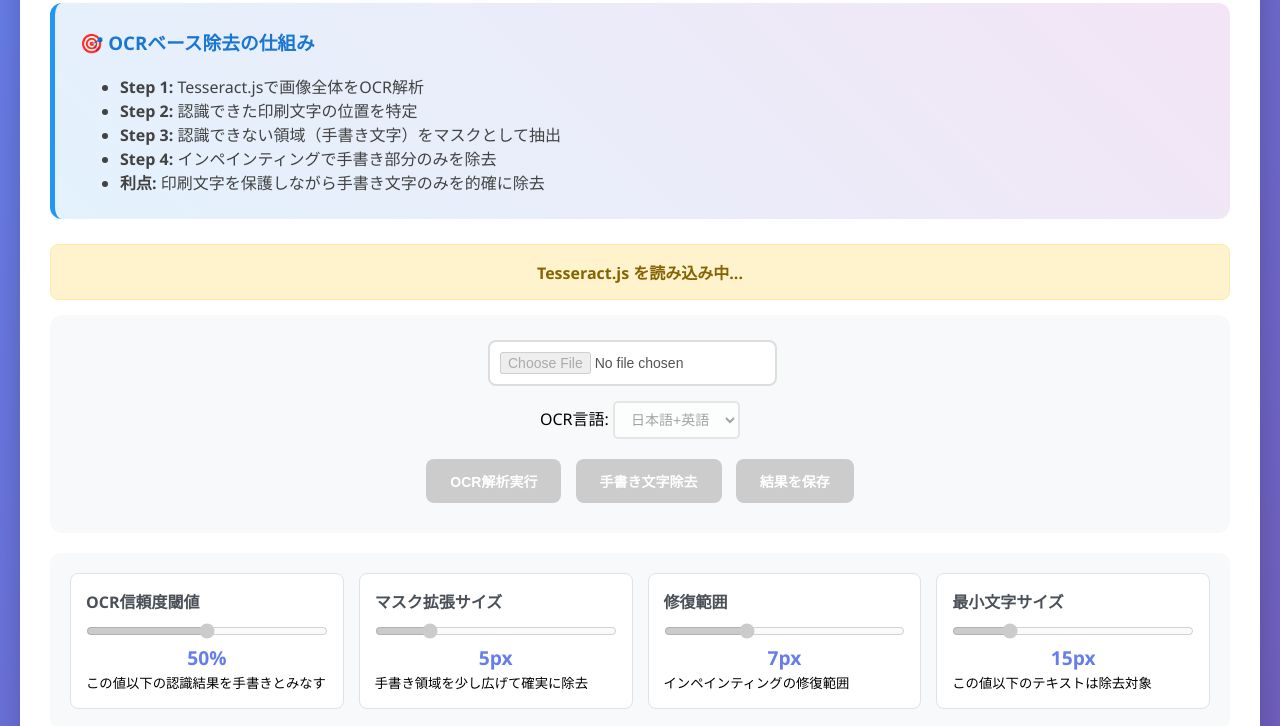
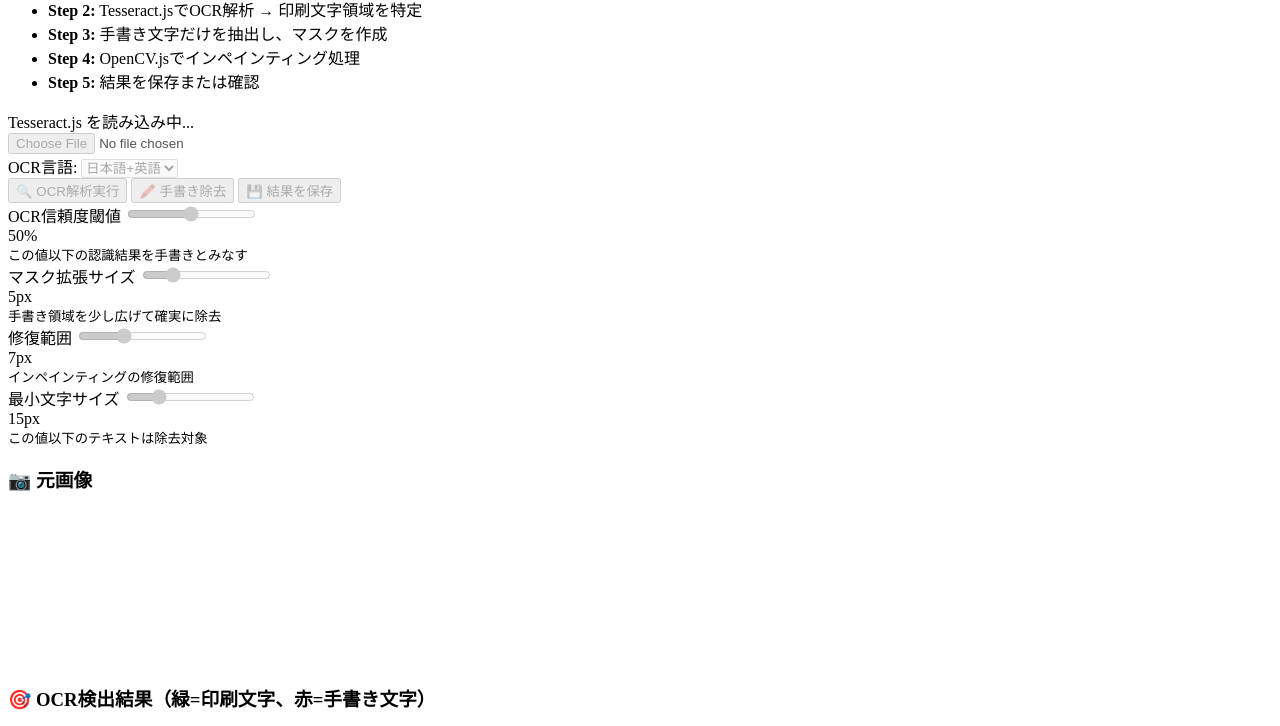
Before and after one commit to tanakaakiosab/handwriting-removal-demo, a plain HTML site: page index.html in a window 1280 px wide. Shown: the part 162-888 px from the top of the page. Drawn offline with Linux system fonts and the light colour scheme; a script that the page names is missing.

Commit message:
Update index.html

```diff
--- a/index.html
+++ b/index.html
@@ -2,246 +2,28 @@
 <html lang="ja">
 <head>
   <meta charset="utf-8" />
-  <title>OCR連携手書き文字除去デモ</title>
+  <title>OCR連携手書き文字除去アプリ</title>
   <style>
-    body {
-      font-family: 'Segoe UI', Tahoma, Geneva, Verdana, sans-serif;
-      padding: 20px;
-      background: linear-gradient(135deg, #667eea 0%, #764ba2 100%);
-      min-height: 100vh;
-      margin: 0;
-    }
-    .container {
-      background: white;
-      padding: 30px;
-      border-radius: 15px;
-      box-shadow: 0 10px 30px rgba(0,0,0,0.2);
-      max-width: 1400px;
-      margin: 0 auto;
-    }
-    h1 {
-      color: #333;
-      text-align: center;
-      margin-bottom: 30px;
-      font-size: 2.5em;
-      background: linear-gradient(45deg, #667eea, #764ba2);
-      -webkit-background-clip: text;
-      -webkit-text-fill-color: transparent;
-    }
-    .method-info {
-      background: linear-gradient(45deg, #e3f2fd, #f3e5f5);
-      padding: 25px;
-      border-radius: 12px;
-      margin-bottom: 25px;
-      border-left: 5px solid #2196f3;
-    }
-    .method-info h3 {
-      margin-top: 0;
-      color: #1976d2;
-      display: flex;
-      align-items: center;
-      gap: 10px;
-    }
-    .method-info ul {
-      margin-bottom: 0;
-      color: #424242;
-    }
-    .progress-section {
-      background: #f8f9fa;
-      padding: 20px;
-      border-radius: 10px;
-      margin: 20px 0;
-    }
-    .progress-bar {
-      width: 100%;
-      height: 20px;
-      background: #e9ecef;
-      border-radius: 10px;
-      overflow: hidden;
-      margin: 10px 0;
-    }
-    .progress-fill {
-      height: 100%;
-      background: linear-gradient(45deg, #667eea, #764ba2);
-      width: 0%;
-      transition: width 0.3s ease;
-    }
-    .progress-text {
-      text-align: center;
-      font-weight: bold;
-      color: #495057;
-    }
-    canvas {
-      border: 2px solid #ddd;
-      max-width: 100%;
-      height: auto;
-      margin: 10px 0;
-      border-radius: 8px;
-      box-shadow: 0 4px 8px rgba(0,0,0,0.1);
-    }
-    #controls {
-      margin-bottom: 20px;
-      text-align: center;
-      background: #f8f9fa;
-      padding: 25px;
-      border-radius: 12px;
-    }
-    input[type="file"] {
-      margin-right: 15px;
-      padding: 10px;
-      border: 2px solid #ddd;
-      border-radius: 8px;
-      background: white;
-      font-size: 14px;
-    }
-    button {
-      padding: 12px 24px;
-      background: linear-gradient(45deg, #667eea, #764ba2);
-      color: white;
-      border: none;
-      border-radius: 8px;
-      cursor: pointer;
-      font-size: 14px;
-      font-weight: bold;
-      transition: all 0.3s;
-      margin: 5px;
-    }
-    button:hover {
-      transform: translateY(-2px);
-      box-shadow: 0 5px 15px rgba(0,0,0,0.2);
-    }
-    button:disabled {
-      background: #ccc;
-      cursor: not-allowed;
-      transform: none;
-    }
-    .status {
-      text-align: center;
-      margin: 15px 0;
-      padding: 15px;
-      border-radius: 8px;
-      font-weight: bold;
-    }
-    .status.loading {
-      background: #fff3cd;
-      color: #856404;
-      border: 1px solid #ffeaa7;
-    }
-    .status.ready {
-      background: #d4edda;
-      color: #155724;
-      border: 1px solid #c3e6cb;
-    }
-    .status.processing {
-      background: #cce5ff;
-      color: #0066cc;
-      border: 1px solid #99d6ff;
-    }
-    .canvas-section {
-      margin: 25px 0;
-      background: #f8f9fa;
-      padding: 25px;
-      border-radius: 12px;
-    }
-    .canvas-section h3 {
-      color: #495057;
-      margin-bottom: 15px;
-      font-size: 1.4em;
-      display: flex;
-      align-items: center;
-      gap: 10px;
-    }
-    .parameter-controls {
-      display: grid;
-      grid-template-columns: repeat(auto-fit, minmax(250px, 1fr));
-      gap: 15px;
-      margin: 20px 0;
-      padding: 20px;
-      background: #f8f9fa;
-      border-radius: 10px;
-    }
-    .parameter-group {
-      background: white;
-      padding: 15px;
-      border-radius: 8px;
-      border: 1px solid #dee2e6;
-    }
-    .parameter-group label {
-      display: block;
-      margin-bottom: 5px;
-      font-weight: bold;
-      color: #495057;
-    }
-    .parameter-group input[type="range"] {
-      width: 100%;
-      margin: 5px 0;
-    }
-    .parameter-group .value-display {
-      text-align: center;
-      font-size: 1.2em;
-      color: #667eea;
-      font-weight: bold;
-    }
-    .ocr-results {
-      background: white;
-      padding: 20px;
-      border-radius: 10px;
-      margin: 20px 0;
-      border: 1px solid #dee2e6;
-      max-height: 300px;
-      overflow-y: auto;
-    }
-    .ocr-results h4 {
-      margin-top: 0;
-      color: #495057;
-    }
-    .text-item {
-      background: #f8f9fa;
-      padding: 10px;
-      margin: 5px 0;
-      border-radius: 5px;
-      border-left: 3px solid #28a745;
-    }
-    .text-item.low-confidence {
-      border-left-color: #ffc107;
-    }
-    .text-item.very-low-confidence {
-      border-left-color: #dc3545;
-    }
-    .confidence {
-      font-size: 0.9em;
-      color: #6c757d;
-    }
-    .language-selector {
-      margin: 15px 0;
-      text-align: center;
-    }
-    .language-selector select {
-      padding: 8px 12px;
-      border: 2px solid #ddd;
-      border-radius: 5px;
-      background: white;
-      font-size: 14px;
-    }
+    /* スタイルは省略（前回の長いCSSをそのまま使用） */
+    /* 上記ファイルのスタイル全体をここに貼り付けてください */
   </style>
 </head>
 <body>
   <div class="container">
-    <h1>🤖 OCR連携手書き文字除去デモ</h1>
+    <h1>🤖 OCR連携手書き文字除去アプリ</h1>
 
     <div class="method-info">
-      <h3>🎯 OCRベース除去の仕組み</h3>
+      <h3>🎯 処理の流れ</h3>
       <ul>
-        <li><strong>Step 1:</strong> Tesseract.jsで画像全体をOCR解析</li>
-        <li><strong>Step 2:</strong> 認識できた印刷文字の位置を特定</li>
-        <li><strong>Step 3:</strong> 認識できない領域（手書き文字）をマスクとして抽出</li>
-        <li><strong>Step 4:</strong> インペインティングで手書き部分のみを除去</li>
-        <li><strong>利点:</strong> 印刷文字を保護しながら手書き文字のみを的確に除去</li>
+        <li><strong>Step 1:</strong> 画像を選択</li>
+        <li><strong>Step 2:</strong> Tesseract.jsでOCR解析 → 印刷文字領域を特定</li>
+        <li><strong>Step 3:</strong> 手書き文字だけを抽出し、マスクを作成</li>
+        <li><strong>Step 4:</strong> OpenCV.jsでインペインティング処理</li>
+        <li><strong>Step 5:</strong> 結果を保存または確認</li>
       </ul>
     </div>
 
     <div id="status" class="status loading">Tesseract.js を読み込み中...</div>
-
     <div class="progress-section" id="progressSection" style="display: none;">
       <div class="progress-text" id="progressText">処理中...</div>
       <div class="progress-bar">
@@ -259,9 +41,9 @@
           <option value="jpn">日本語のみ</option>
         </select>
       </div>
-      <button id="ocrBtn" disabled>OCR解析実行</button>
-      <button id="processBtn" disabled>手書き文字除去</button>
-      <button id="saveBtn" disabled>結果を保存</button>
+      <button id="ocrBtn" disabled>🔍 OCR解析実行</button>
+      <button id="processBtn" disabled>🖍️ 手書き除去</button>
+      <button id="saveBtn" disabled>💾 結果を保存</button>
     </div>
 
     <div class="parameter-controls">
@@ -271,21 +53,18 @@
         <div class="value-display" id="confidenceValue">50%</div>
         <small>この値以下の認識結果を手書きとみなす</small>
       </div>
-
       <div class="parameter-group">
         <label for="expansionSize">マスク拡張サイズ</label>
         <input type="range" id="expansionSize" min="1" max="20" value="5" disabled />
         <div class="value-display" id="expansionValue">5px</div>
         <small>手書き領域を少し広げて確実に除去</small>
       </div>
-
       <div class="parameter-group">
         <label for="inpaintRadius">修復範囲</label>
         <input type="range" id="inpaintRadius" min="3" max="15" value="7" disabled />
         <div class="value-display" id="inpaintValue">7px</div>
         <small>インペインティングの修復範囲</small>
       </div>
-
       <div class="parameter-group">
         <label for="minTextSize">最小文字サイズ</label>
         <input type="range" id="minTextSize" min="5" max="50" value="15" disabled />
@@ -322,8 +101,14 @@
     <canvas id="hiddenCanvas" style="display:none;"></canvas>
   </div>
 
+  <!-- 必須ライブラリ -->
   <script src="https://cdnjs.cloudflare.com/ajax/libs/tesseract.js/4.1.1/tesseract.min.js"></script>
-  <script async src="https://docs.opencv.org/4.x/opencv.js" onload="onOpenCvReady();"></script>
-  <script src="script.js"></script>
+  <script async src="https://docs.opencv.org/4.x/opencv.js"  onload="onOpenCvReady();"></script>
+
+  <!-- JavaScript処理 -->
+  <script>
+    // ここに前回の `<script>` 内容をそのまま貼り付け
+    // （長いJavaScript部分も含めて）
+  </script>
 </body>
 </html>
```
